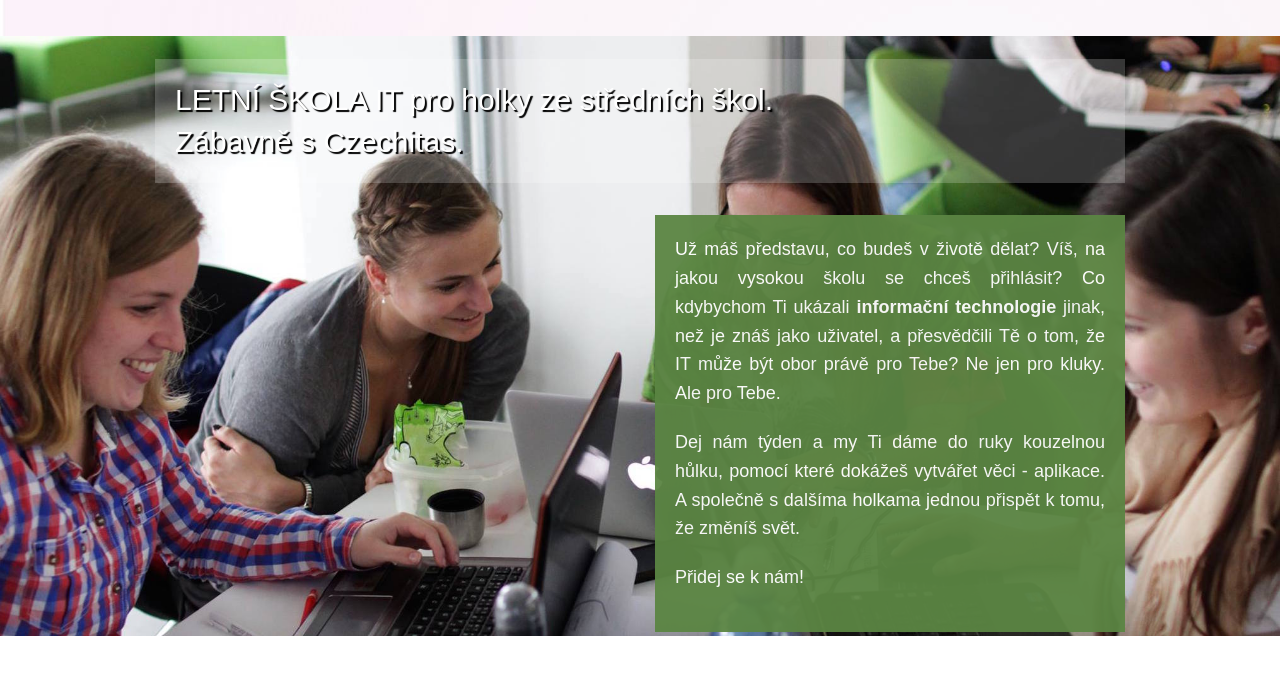
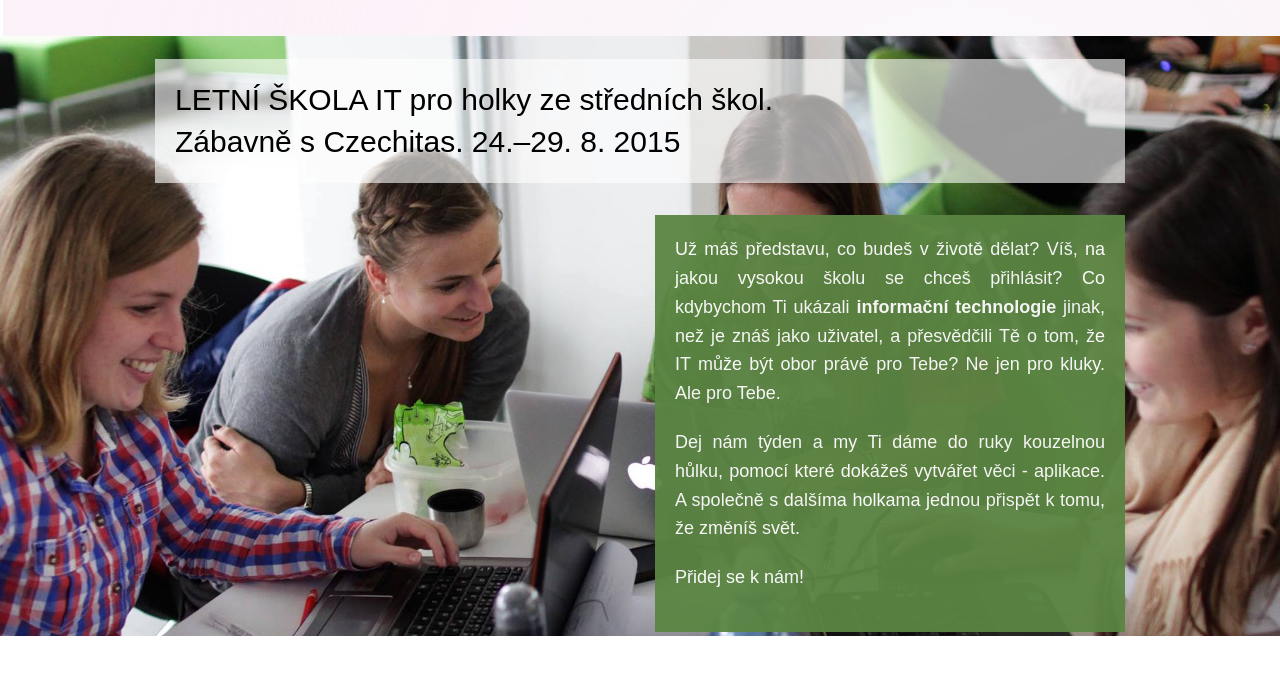
Before and after one commit to czechitas/letni-skola-2015, a website: page index.html in a window 1280 px wide. Shown: the part 114-788 px from the top of the page. Drawn offline with Linux system fonts and the light colour scheme; a web font is replaced by a local one.

Commit message:
Small tweaks in main page

```diff
--- a/css/style.less
+++ b/css/style.less
@@ -75,9 +75,8 @@
 
   h1, h2 {
     font-family: 'Muli', sans-serif;
-    color: white;
-    text-shadow: 2px 2px 1px black;
-    background: rgba(255,255,255,0.2);
+    color: black;
+    background: rgba(255,255,255,0.6);
     padding: 20px;
     font-size: 30px;
   }
--- a/index.html
+++ b/index.html
@@ -46,7 +46,7 @@
     <div class="row">
         <div class="large-12 columns top-margin">
             <h1>LETNÍ ŠKOLA IT pro holky ze středních škol.<br>
-                Zábavně s Czechitas.</h1>
+                Zábavně s Czechitas. 24.–29. 8. 2015</h1>
         </div>
     </div>
     <br>
```
Also changed, not shown: css/style.css.
